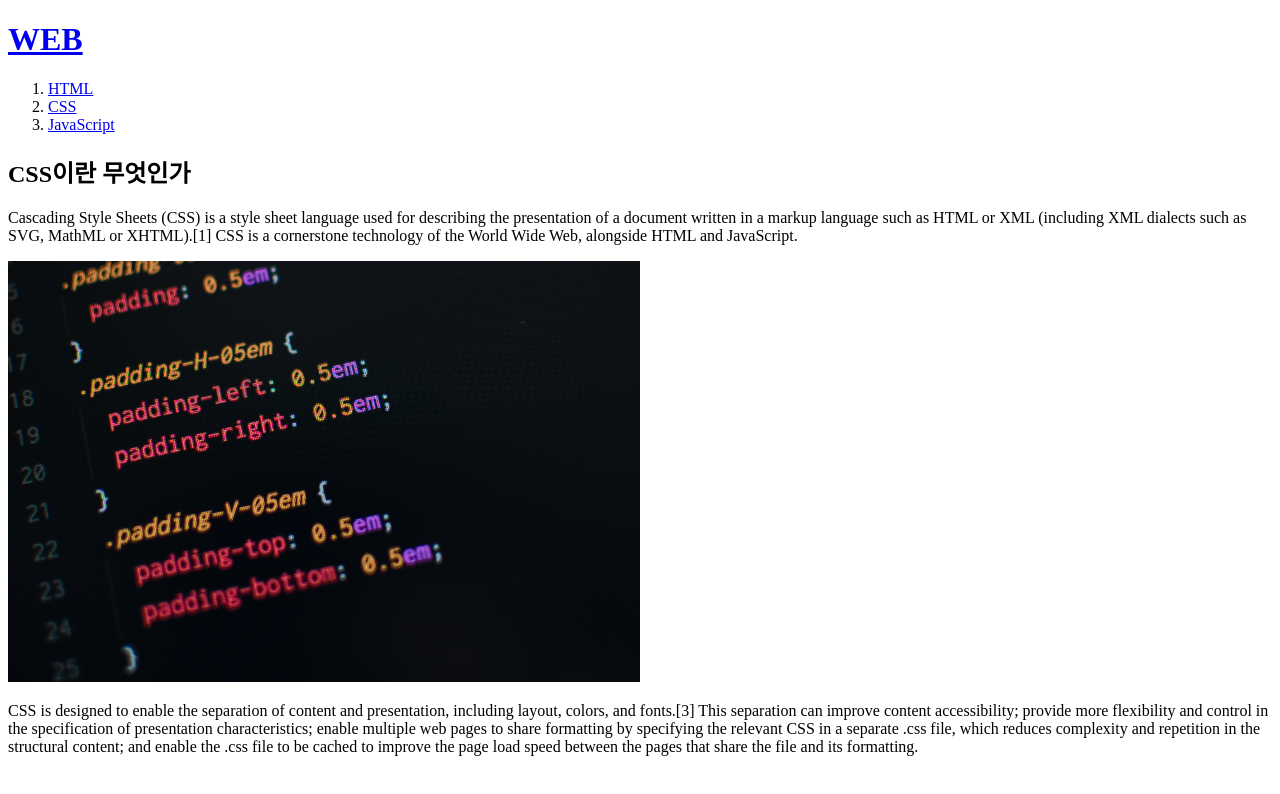
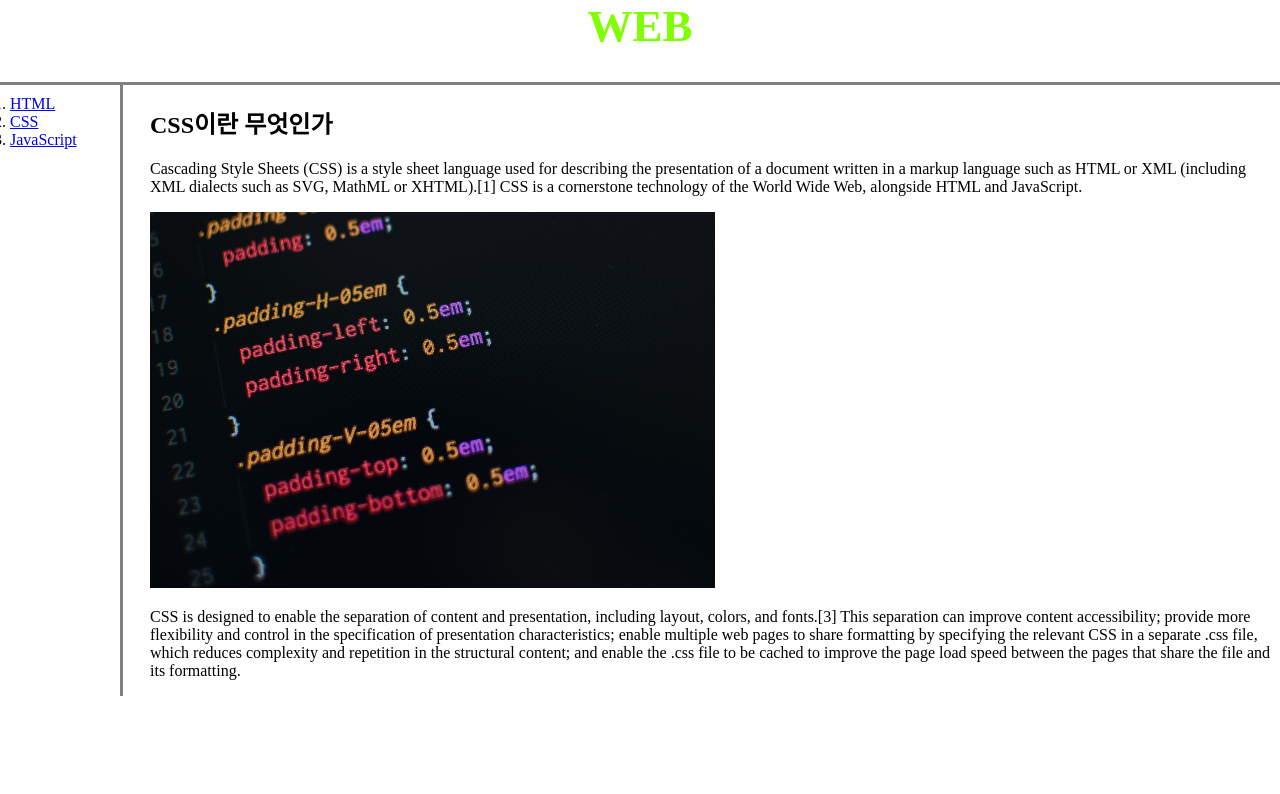
Before and after one commit to poiulkjm/my-first-web-site, a plain HTML site: page 2.html in a window 1280 px wide. Drawn offline with Linux system fonts and the light colour scheme.

Commit message:
css로 만들기

```diff
--- a/2.html
+++ b/2.html
@@ -2,17 +2,47 @@
 <html>
      <head>
           <title>WEB-css</title>
+          <style>
+               .title{
+                    text-decoration: none;
+                    color: chartreuse;
+               }
+               h1{
+                    text-align: center;
+                    font-size: 45px;
+                    border-bottom: 3px solid gray;
+                    margin: 0;
+                    padding-bottom: 30px;
+               }
+               ol{
+                    border-right: 3px solid gray ;
+                    width: 100px;
+                    margin: 0;
+                    padding: 10px;
+               }
+               body{
+                    margin: 0;
+               }
+               #grid{
+                    display: grid;
+                    grid-template-columns: 150px 1fr ;
+               }
+          </style>
      </head>
      <body>
-          <h1><a href="index.html">WEB</a></h1>
+          <h1><a href="index.html" class="title" >WEB</a></h1>
+          <div id="grid">
                <ol>
                     <li><a href="1.html"> HTML </a></li>
                     <li><a href="2.html"> CSS </a></li>
                     <li><a href="3.html"> JavaScript </a></li>
                </ol>
+               <div>
                     <h2>CSS이란 무엇인가</h2>
                     <p>Cascading Style Sheets (CSS) is a style sheet language used for describing the presentation of a document written in a markup language such as HTML or XML (including XML dialects such as SVG, MathML or XHTML).[1] CSS is a cornerstone technology of the World Wide Web, alongside HTML and JavaScript.<p>
                     <img src="css.jpg" width="50%" alt="">
                     <p>CSS is designed to enable the separation of content and presentation, including layout, colors, and fonts.[3] This separation can improve content accessibility; provide more flexibility and control in the specification of presentation characteristics; enable multiple web pages to share formatting by specifying the relevant CSS in a separate .css file, which reduces complexity and repetition in the structural content; and enable the .css file to be cached to improve the page load speed between the pages that share the file and its formatting.</p>
+               </div>
+          </div>
      </body>
 </html>
```
Also changed, not shown: 1.html (+10 -1 lines), 3.html (+10 -1 lines), index.html (+10 -1 lines). Lines whose indentation alone changed are shown as unchanged.
